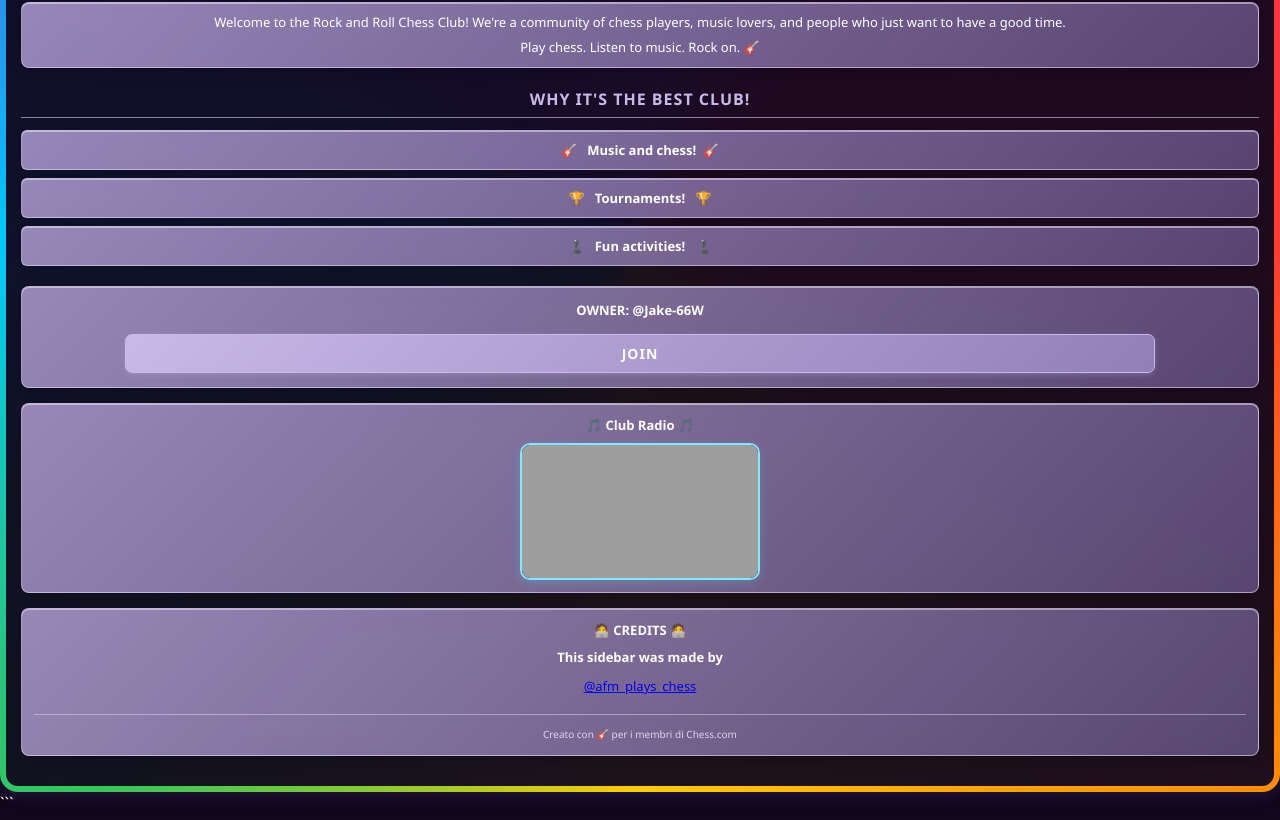
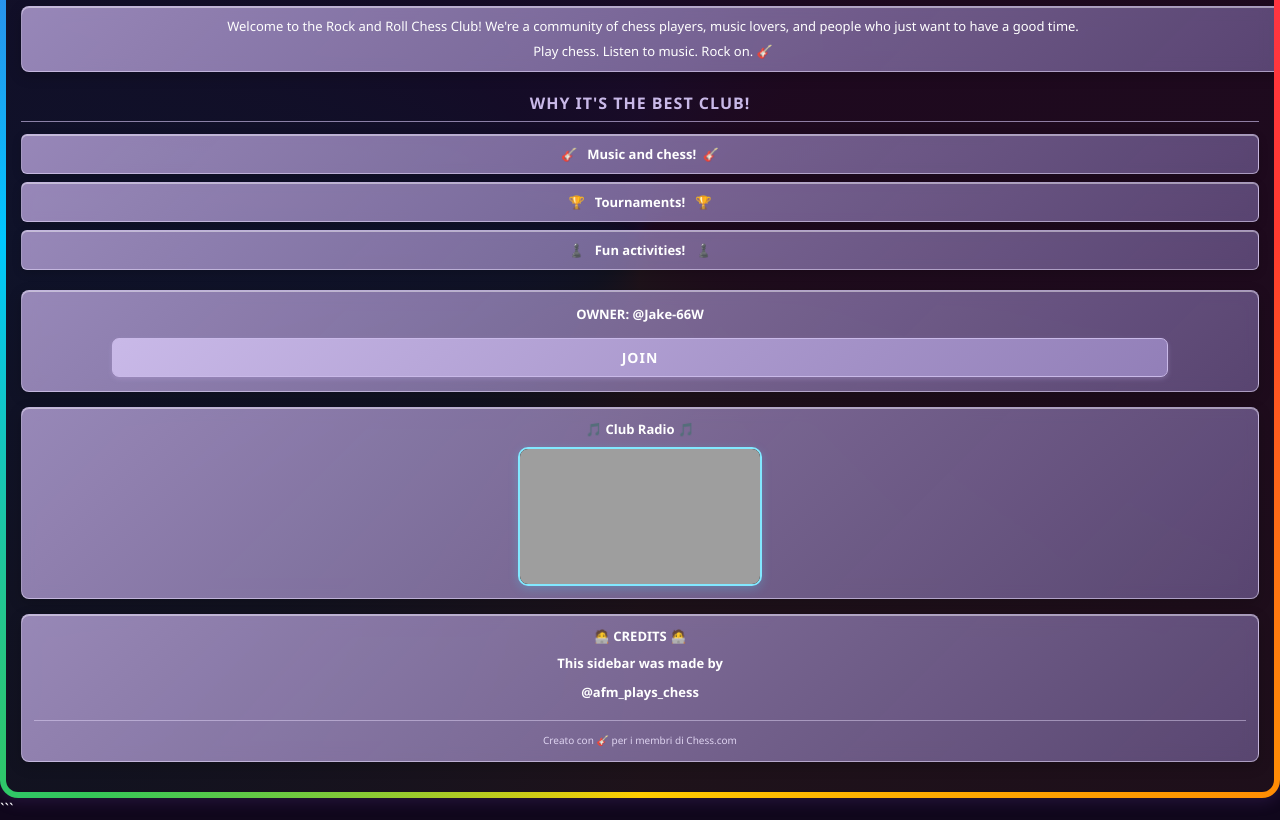
Before and after one commit to afm-coder/rock-n-roll, a plain HTML site: page index.html in a window 1280 px wide. Shown: the part 340-1160 px from the top of the page. Drawn offline with Linux system fonts and the light colour scheme; grey boxes are pictures that could not be loaded.

Commit message:
Update style.css

````diff
--- a/style.css
+++ b/style.css
@@ -1,51 +1,44 @@
+```css
 /* =========================================================
    ROCK AND ROLL CHESS CLUB
    COMPLETE STYLESHEET
-   ================================================= */
+   ========================================================= */
 
 
 /* =========================================================
    GLOBAL RESET
-   ================================================= */
+   ========================================================= */
 
 * {
-
     margin: 0;
     padding: 0;
     box-sizing: border-box;
-
 }
 
 
 /* =========================================================
    ANIMATED CSS ANGLE
-   ================================================= */
+   ========================================================= */
 
 @property --angle {
-
     syntax: "<angle>";
     initial-value: 0deg;
     inherits: false;
-
 }
 
 
 /* =========================================================
    HTML / BODY
-   ================================================= */
+   ========================================================= */
 
 html,
 body {
-
     width: 100%;
     margin: 0;
     padding: 0;
-
 }
 
-
 body {
-
     font-family:
         'Segoe UI',
         Roboto,
@@ -61,16 +54,14 @@
 
     overflow-x:
         hidden;
-
 }
 
 
 /* =========================================================
    MAIN SIDEBAR
-   ================================================= */
+   ========================================================= */
 
 .sidebar {
-
     position: relative;
 
     width: 100%;
@@ -119,13 +110,11 @@
         infinite;
 
     box-shadow:
-
         0 4px 15px
         rgba(120, 70, 180, 0.20);
 
     overflow:
         hidden;
-
 }
 
 
@@ -136,17 +125,13 @@
 @keyframes rainbowBorder {
 
     from {
-
         --angle:
             0deg;
-
     }
 
     to {
-
         --angle:
             360deg;
-
     }
 
 }
@@ -157,12 +142,10 @@
    ========================================================= */
 
 .sidebar-content {
-
     position: relative;
 
     z-index:
         1;
-
 }
 
 
@@ -171,7 +154,6 @@
    ========================================================= */
 
 .header {
-
     text-align:
         center;
 
@@ -197,7 +179,6 @@
         rgba(210, 190, 235, 0.22);
 
     box-shadow:
-
         0 8px 25px
         rgba(0, 0, 0, 0.28);
 
@@ -216,7 +197,6 @@
         box-shadow
         0.3s
         ease;
-
 }
 
 
@@ -226,10 +206,8 @@
         translateY(-2px);
 
     box-shadow:
-
         0 12px 30px
         rgba(0, 0, 0, 0.38);
-
 }
 
 
@@ -238,7 +216,6 @@
    ========================================================= */
 
 .club-logo {
-
     font-size:
         38px;
 
@@ -249,12 +226,10 @@
         5px;
 
     filter:
-
         drop-shadow(
             0 2px 4px
             rgba(0, 0, 0, 0.25)
         );
-
 }
 
 
@@ -263,7 +238,6 @@
    ========================================================= */
 
 .header h2 {
-
     margin:
         0;
 
@@ -283,10 +257,8 @@
         1.5px;
 
     text-shadow:
-
         1px 2px 4px
         rgba(0, 0, 0, 0.45);
-
 }
 
 
@@ -295,15 +267,11 @@
    ========================================================= */
 
 .byline {
-
     margin:
         10px 0 0 0;
-
 }
 
-
 .byline span {
-
     font-family:
         'Segoe UI',
         sans-serif;
@@ -313,12 +281,9 @@
 
     font-size:
         12px;
-
 }
 
-
 .byline a {
-
     color:
         #ffffff;
 
@@ -329,18 +294,14 @@
         color
         0.2s
         ease;
-
 }
 
-
 .byline a:hover {
-
     color:
         #8eeaff;
 
     text-decoration:
         underline;
-
 }
 
 
@@ -349,7 +310,6 @@
    ========================================================= */
 
 .header-subtitle {
-
     margin:
         5px 0 0 0;
 
@@ -370,7 +330,6 @@
 
     width:
         100%;
-
 }
 
 
@@ -420,7 +379,6 @@
         box-shadow
         0.3s
         ease;
-
 }
 
 
@@ -445,7 +403,6 @@
         inset
         0 1px 0
         rgba(255, 255, 255, 0.65);
-
 }
 
 
@@ -454,7 +411,6 @@
    ========================================================= */
 
 .member-progress {
-
     width:
         90%;
 
@@ -466,7 +422,6 @@
 
     text-align:
         center;
-
 }
 
 
@@ -495,10 +450,8 @@
         center;
 
     text-shadow:
-
         0 2px 5px
         rgba(0, 0, 0, 0.45);
-
 }
 
 
@@ -507,10 +460,8 @@
    ========================================================= */
 
 .progress-bar-wrapper {
-
     width:
         100%;
-
 }
 
 
@@ -552,7 +503,6 @@
 
         0 3px 10px
         rgba(0, 0, 0, 0.35);
-
 }
 
 
@@ -598,10 +548,8 @@
         cubic-bezier(0.4, 0, 0.2, 1);
 
     box-shadow:
-
         0 0 12px
         rgba(150, 255, 0, 0.55);
-
 }
 
 
@@ -627,10 +575,8 @@
         10px;
 
     text-shadow:
-
         0 1px 3px
         rgba(0, 0, 0, 0.85);
-
 }
 
 
@@ -665,10 +611,8 @@
         800;
 
     text-shadow:
-
         0 1px 3px
         rgba(0, 0, 0, 0.65);
-
 }
 
 
@@ -699,9 +643,7 @@
 
     width:
         100%;
-
 }
-
 
 .welcome div {
 
@@ -713,15 +655,11 @@
 
     margin-bottom:
         5px;
-
 }
 
-
 .welcome div:last-child {
-
     margin-bottom:
         0;
-
 }
 
 
@@ -730,12 +668,9 @@
    ========================================================= */
 
 .best-club {
-
     margin-bottom:
         20px;
-
 }
-
 
 .best-club h3 {
 
@@ -766,7 +701,6 @@
 
     text-align:
         center;
-
 }
 
 
@@ -835,9 +769,7 @@
         all
         0.25s
         ease;
-
 }
-
 
 .club-link:hover {
 
@@ -855,7 +787,6 @@
         inset
         0 1px 0
         rgba(255, 255, 255, 0.70);
-
 }
 
 
@@ -876,9 +807,7 @@
 
     border-radius:
         8px;
-
 }
-
 
 .owner-text {
 
@@ -890,9 +819,7 @@
 
     color:
         #ffffff;
-
 }
-
 
 .owner-text a {
 
@@ -909,9 +836,7 @@
         color
         0.2s
         ease;
-
 }
-
 
 .owner-text a:hover {
 
@@ -920,7 +845,38 @@
 
     text-decoration:
         underline;
+}
 
+
+/* =========================================================
+   OWNER LINK
+   Used for owner and credit links
+   ========================================================= */
+
+.owner-link {
+
+    color:
+        #ffffff;
+
+    text-decoration:
+        none;
+
+    font-weight:
+        bold;
+
+    transition:
+        color
+        0.2s
+        ease;
+}
+
+.owner-link:hover {
+
+    color:
+        #8eeaff;
+
+    text-decoration:
+        underline;
 }
 
 
@@ -969,7 +925,6 @@
         center;
 
     box-shadow:
-
         0 2px 5px
         rgba(190, 169, 225, 0.30);
 
@@ -990,9 +945,7 @@
         box-shadow
         0.35s
         cubic-bezier(0.4,0,0.2,1);
-
 }
-
 
 .join-button:hover {
 
@@ -1000,10 +953,8 @@
         scale(1.11);
 
     box-shadow:
-
         0 4px 10px
         rgba(190, 169, 225, 0.45);
-
 }
 
 
@@ -1024,7 +975,6 @@
 
     border-radius:
         8px;
-
 }
 
 
@@ -1045,7 +995,6 @@
 
     color:
         #ffffff;
-
 }
 
 
@@ -1076,7 +1025,6 @@
         #82e8ff;
 
     box-shadow:
-
         0 3px 10px
         rgba(80, 220, 255, 0.25);
 
@@ -1092,7 +1040,6 @@
         box-shadow
         0.25s
         ease;
-
 }
 
 
@@ -1116,7 +1063,6 @@
 
     border:
         0;
-
 }
 
 
@@ -1130,10 +1076,8 @@
         scale(1.03);
 
     box-shadow:
-
         0 5px 15px
         rgba(80, 220, 255, 0.35);
-
 }
 
 
@@ -1154,9 +1098,7 @@
 
     border-radius:
         8px;
-
 }
-
 
 .credits-made-by {
 
@@ -1171,9 +1113,7 @@
 
     color:
         #ffffff;
-
 }
-
 
 .credits-made-by a {
 
@@ -1190,9 +1130,7 @@
         color
         0.2s
         ease;
-
 }
-
 
 .credits-made-by a:hover {
 
@@ -1201,7 +1139,6 @@
 
     text-decoration:
         underline;
-
 }
 
 
@@ -1219,7 +1156,6 @@
 
     color:
         #ffffff;
-
 }
 
 
@@ -1247,7 +1183,6 @@
 
     padding-top:
         10px;
-
 }
 
 
@@ -1281,9 +1216,7 @@
 
     z-index:
         9999;
-
 }
-
 
 .sparkle {
 
@@ -1303,7 +1236,6 @@
         #c8ff52;
 
     font-family:
-
         Georgia,
         "Times New Roman",
         serif;
@@ -1346,7 +1278,6 @@
         var(--duration)
         ease-in-out
         forwards;
-
 }
 
 
@@ -1362,12 +1293,9 @@
             0;
 
         transform:
-
             scale(0.15)
             rotate(0deg);
-
     }
-
 
     20% {
 
@@ -1375,12 +1303,9 @@
             0.55;
 
         transform:
-
             scale(0.65)
             rotate(30deg);
-
     }
-
 
     40% {
 
@@ -1388,12 +1313,9 @@
             1;
 
         transform:
-
             scale(1)
             rotate(60deg);
-
     }
-
 
     60% {
 
@@ -1401,12 +1323,9 @@
             0.95;
 
         transform:
-
             scale(0.95)
             rotate(90deg);
-
     }
-
 
     80% {
 
@@ -1414,12 +1333,9 @@
             0.55;
 
         transform:
-
             scale(0.7)
             rotate(120deg);
-
     }
-
 
     100% {
 
@@ -1427,10 +1343,9 @@
             0;
 
         transform:
-
             scale(0.15)
             rotate(160deg);
-
     }
 
 }
+```
````
